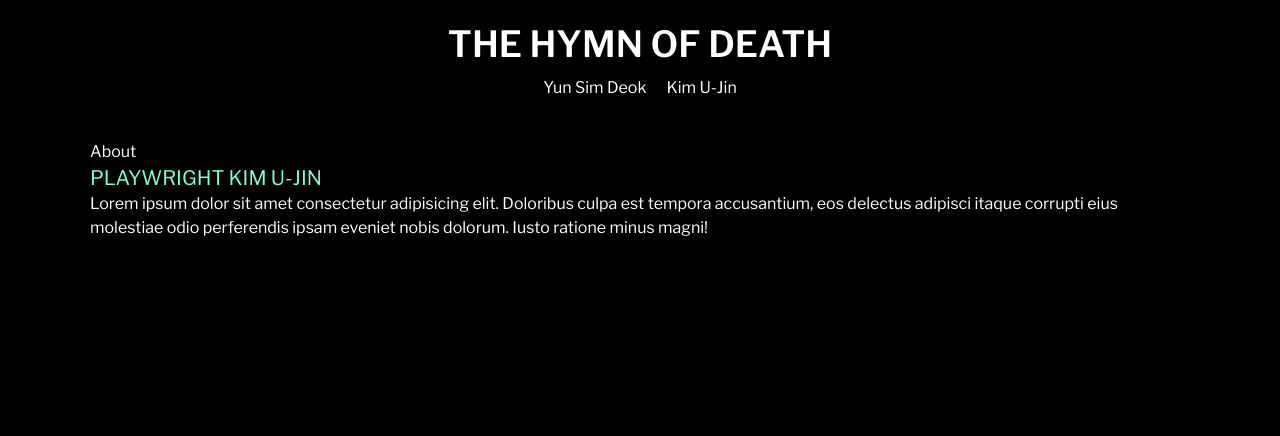
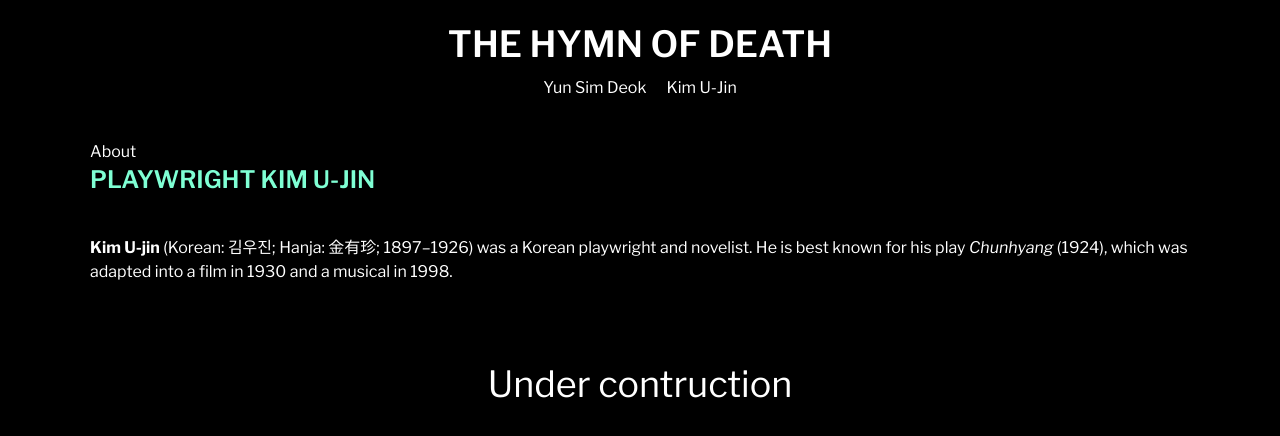
Before and after one commit to devvsakib/tribute-yun-sim-deok-kim-ujin, a plain HTML site: page index.html in a window 1280 px wide. Both pictures are taken after a click on the item "Kim U-Jin". Drawn offline with nearby package versions, Linux system fonts and the light colour scheme.

Commit message:
jin page update

```diff
--- a/index.html
+++ b/index.html
@@ -150,12 +150,12 @@
     <section id="jin"
         class="hidden px-5 md:px-0h-[80vh] hidden flex justify-center items-center flex-col max-w-[1140px] mx-auto">
         <h2 class="mt-10">About</h2>
-        <h1 class="text-xl uppercase text-[aquamarine]">playwright kim u-jin</h1>
+        <h1 class="text-2xl uppercase text-[aquamarine] mb-10 font-semibold">playwright kim u-jin</h1>
         <p>
-            Lorem ipsum dolor sit amet consectetur adipisicing elit. Doloribus culpa est tempora accusantium, eos
-            delectus adipisci itaque corrupti eius molestiae odio perferendis ipsam eveniet nobis dolorum. Iusto ratione
-            minus magni!
+            <b>Kim U-jin</b> (Korean: 김우진; Hanja: 金有珍; 1897–1926) was a Korean playwright and novelist. He is
+            best known for his play <i>Chunhyang</i> (1924), which was adapted into a film in 1930 and a musical in 1998.
         </p>
+        <h4 class="text-xl md:text-4xl text-center mt-20">Under contruction</h4>
     </section>
     <script src="script/script.js"></script>
 </body>
```
